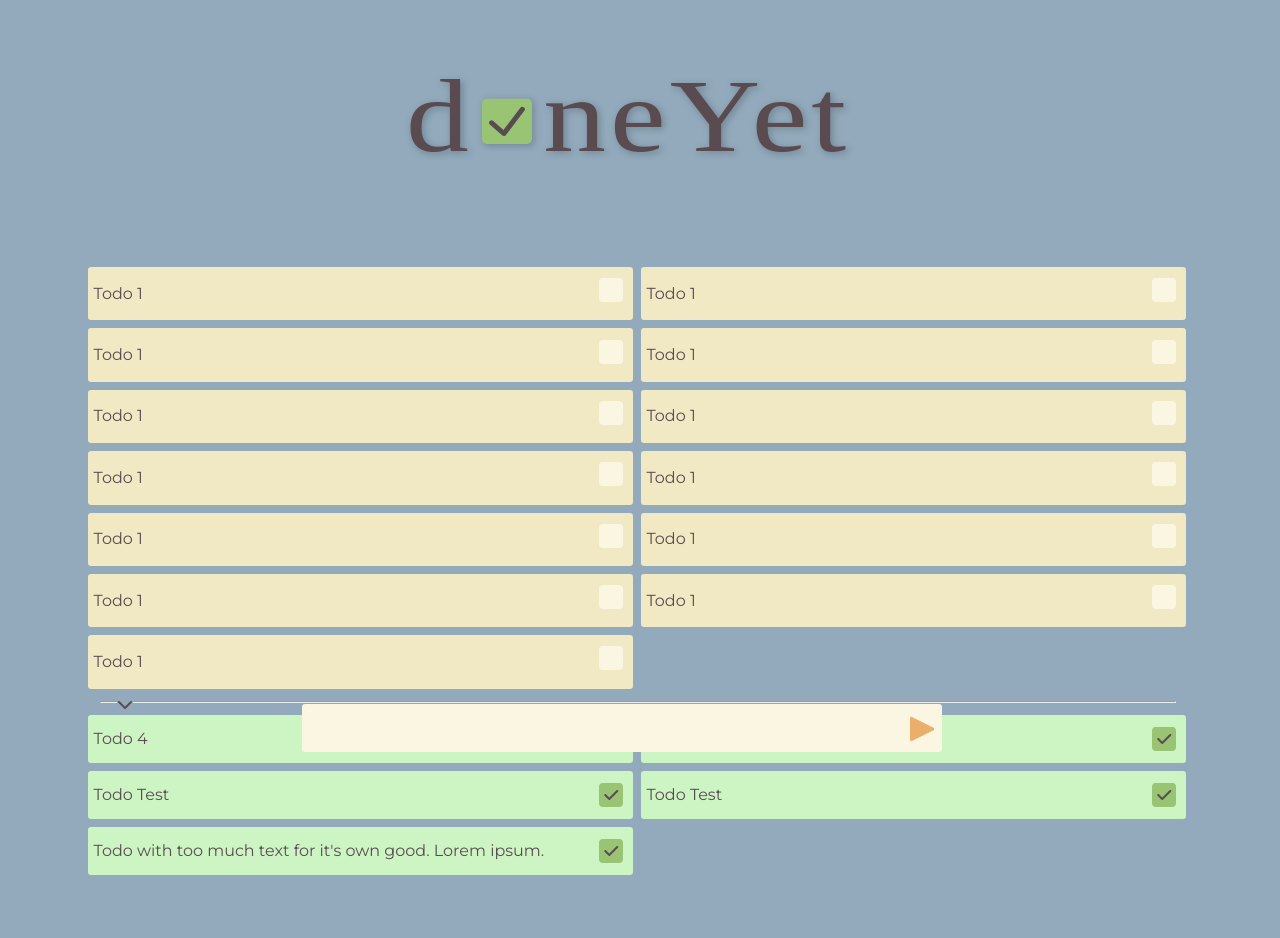
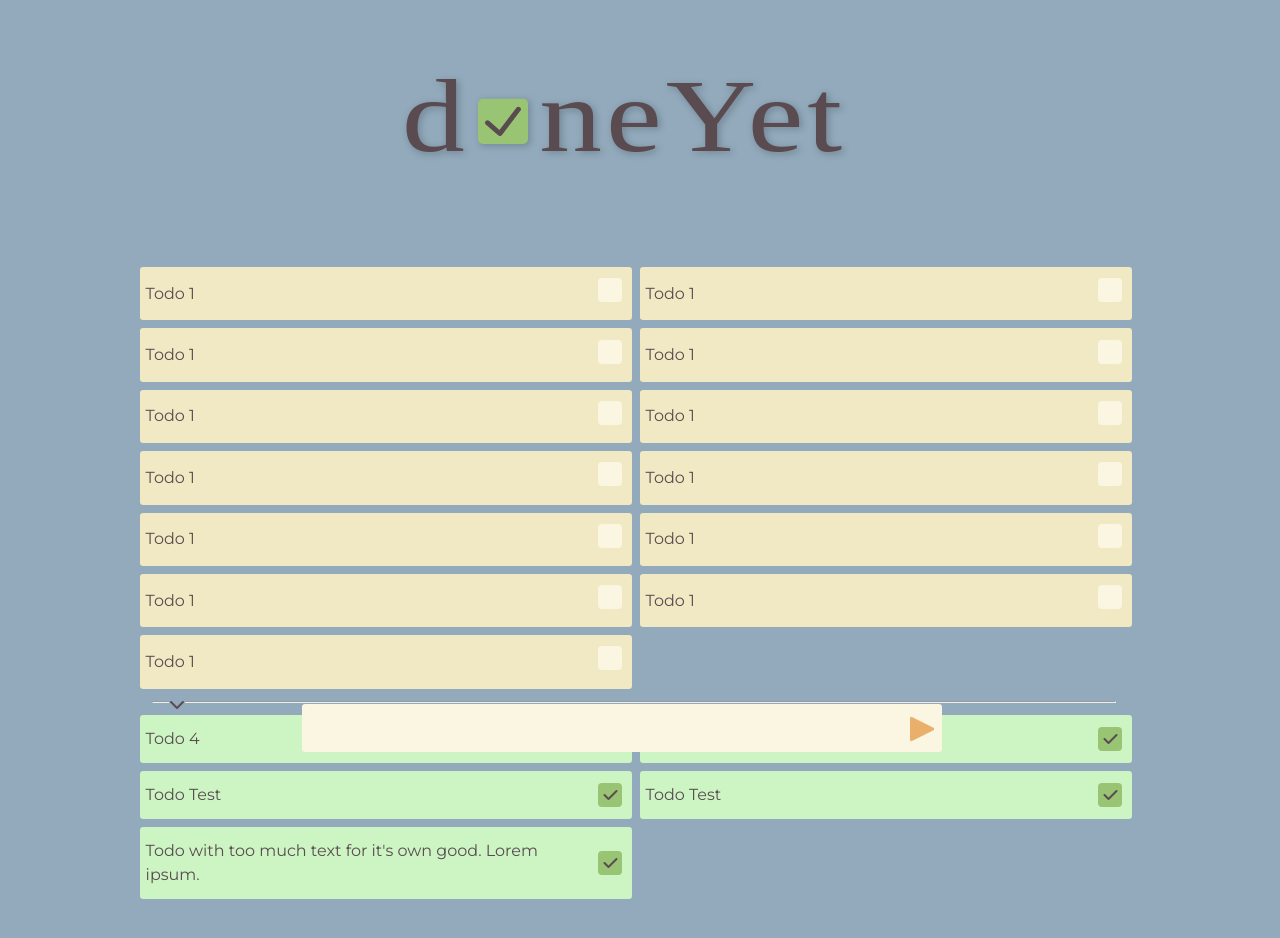
Before and after one commit to emilchr/done-yet, a React (Create React App) app: page / in a window 1280 px wide. Shown: the top 938 px of the page. Built offline with nearby package versions, Linux system fonts and the light colour scheme.

Commit message:
Fixed even more m & p

```diff
--- a/src/App.css
+++ b/src/App.css
@@ -1,6 +1,7 @@
 .App {
   min-height: 100%;
 
+  margin-right: 0.5em;
   display: flex;
   flex-direction: column;
   justify-content: center;
@@ -46,7 +47,7 @@ header {
   display: inline-flex;
   background-color: var(--accent-color);
   padding: 0.25em 0.1em;
-  margin: 0.25em 0.25em;
+  margin: 0.25em;
   border-radius: 0.2em;
   height: fit-content;
   overflow: hidden;
@@ -71,7 +72,6 @@ header {
 
   hr {
     padding-left: 1em;
-    /* width: 99.7%; */
     margin-bottom: 0.5em;
     margin-left: 1em;
     margin-right: 1.25em;
@@ -162,7 +162,7 @@ header {
   }
   .todo-list {
     padding-top: 5rem;
-    width: 70em;
+    width: 63rem;
   }
   .todo-uncompleted {
     max-height: 30rem;
@@ -173,7 +173,7 @@ header {
     overflow: scroll;
   }
   .todo {
-    max-width: 49%;
+    max-width: 49.2%;
   }
   .user-input {
     padding-bottom: 3rem;
```
